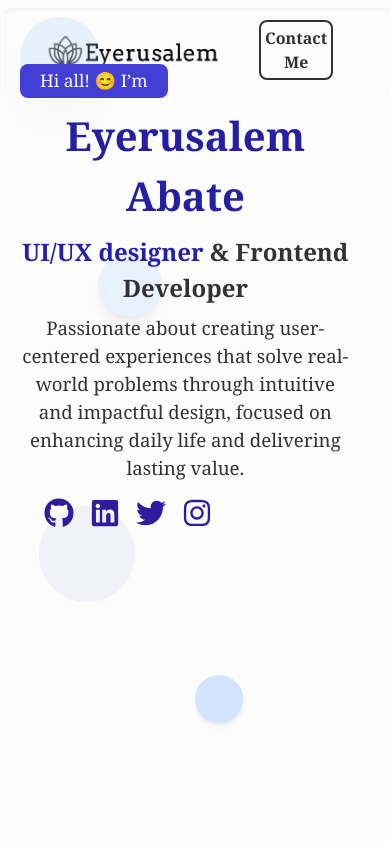
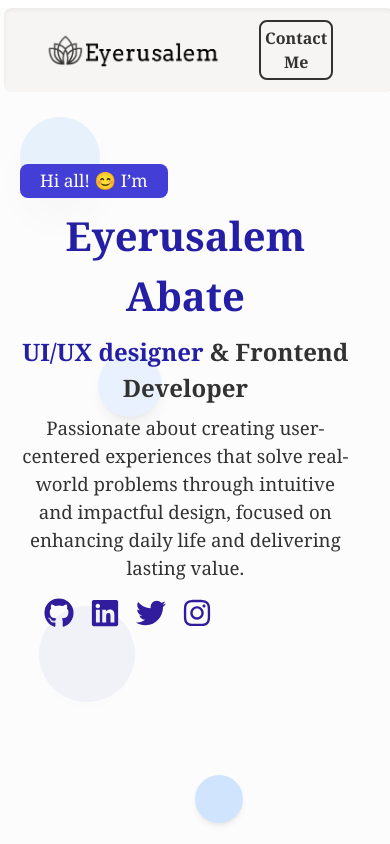
Before and after one commit to yayne30/myPortfolio, a React (Vite) app: page / in a window 390 px wide. Shown: the top 844 px of the page. Built offline with nearby package versions, Linux system fonts and the light colour scheme.

Commit message:
fix the header

```diff
--- a/src/components/header/header.tsx
+++ b/src/components/header/header.tsx
@@ -2,7 +2,7 @@ import logo from '../../assets/logo.png'
 const Header = () => {
   return (
 
-    <div className="flex py-3 w-[100vw] items-center justify-between my-2 mx-1 rounded-lg md:border-b-2 bg-[#f7f4f4] shadow-inner md:shadow-[#dde1e3] max-md:fixed max-md:bg-transparent">
+    <div className="flex py-3 w-[100vw] items-center justify-between my-2 mx-1 rounded-lg md:border-b-2 bg-[#f7f4f4] shadow-inner md:shadow-[#dde1e3] ">
     <img className='h-[25pt] px-10' src={logo}/>
 
   <nav className="flex justify-center space-x-3 text-[11pt]  font-bold max-sm:hidden max-md:space-x-5">
```
